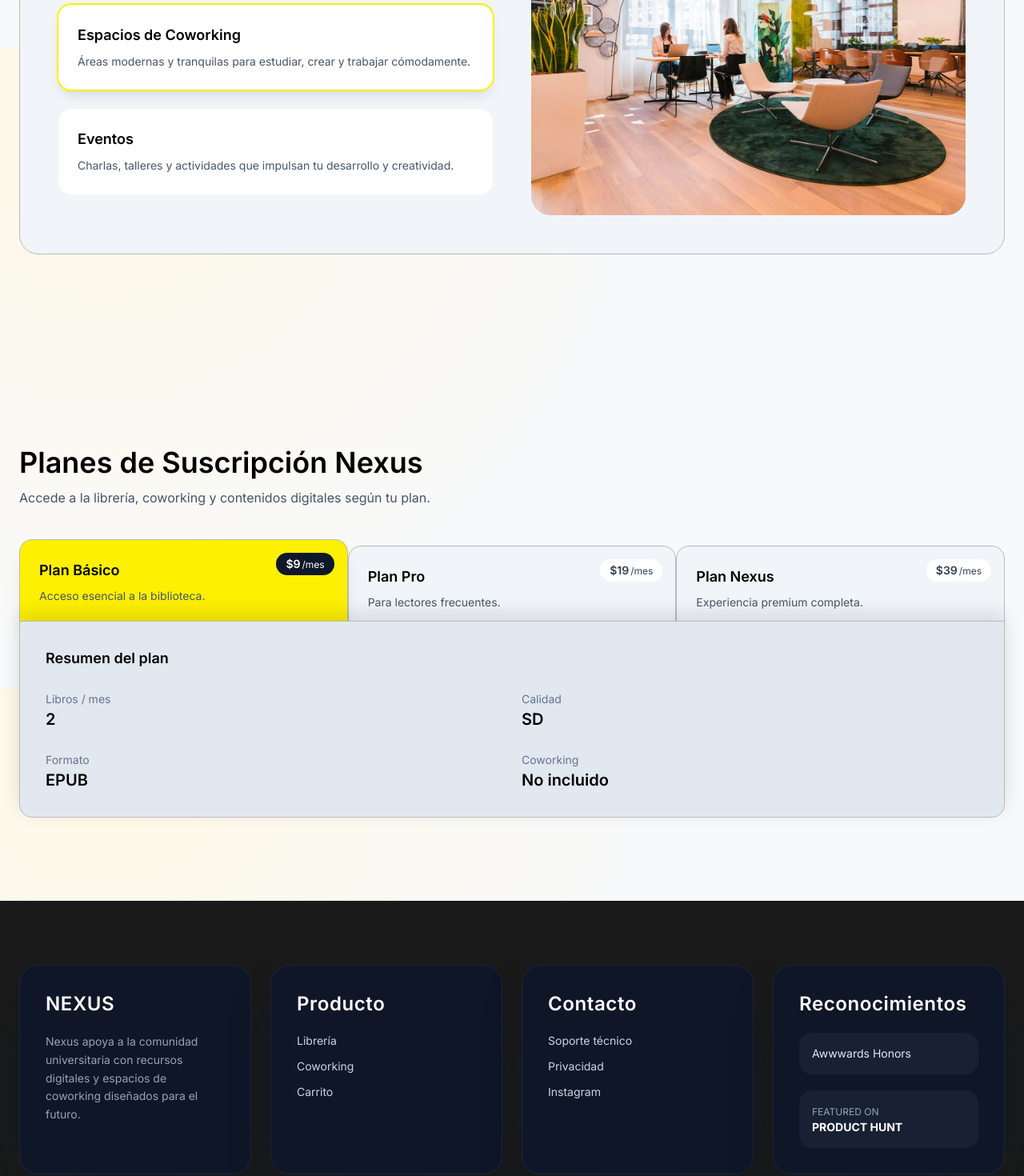
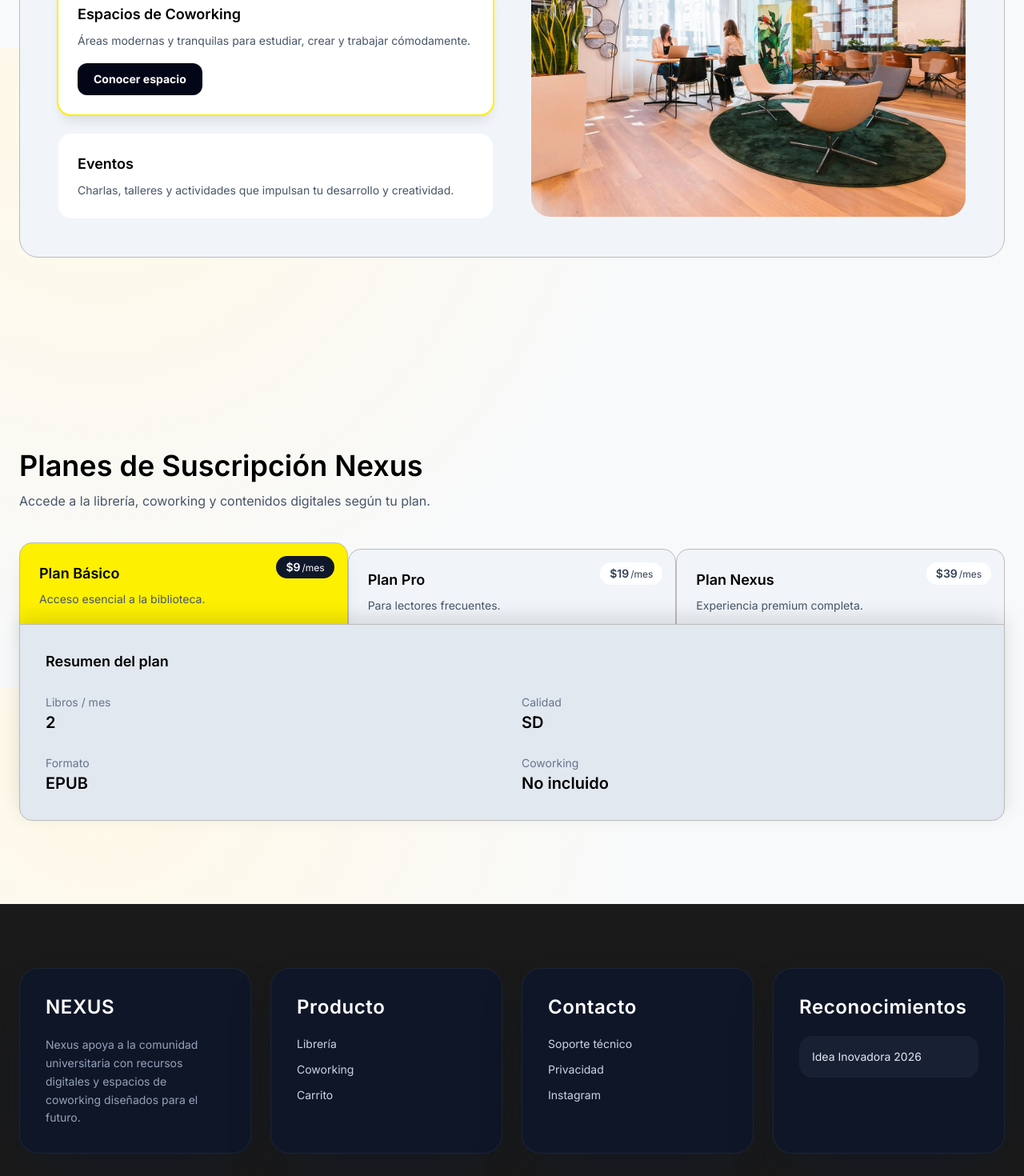
Before and after one commit to ingmanuelstiven-hash/nexus-remoto, a Next.js app: page / in a window 1280 px wide. Shown: the part 1540-3010 px from the top of the page at 80% size. Built offline with nearby package versions, Linux system fonts and the light colour scheme; no server answers; the database is empty.

Commit message:
autenticacion de usuario y mejoras en la interfaz de usuario

```diff
--- a/src/components/layout/Footer.jsx
+++ b/src/components/layout/Footer.jsx
@@ -68,14 +68,10 @@ export default function Footer() {
           </h2>
 
           <div className="rounded-2xl bg-slate-800/60 p-4 text-sm text-slate-200">
-            Awwwards Honors
+       Idea Inovadora 2026
           </div>
 
-          <div className="rounded-2xl bg-slate-800/60 p-4 text-sm text-slate-200">
-            <span className="text-slate-400 text-xs">FEATURED ON</span>
-            <br />
-            <strong className="text-white">PRODUCT HUNT</strong>
-          </div>
+
         </section>
       </div>
     </footer>
--- a/src/components/section/home/Services.jsx
+++ b/src/components/section/home/Services.jsx
@@ -2,10 +2,15 @@
 
 import { useEffect, useState } from "react";
 import { useScrollAnimation } from "../../../hooks/useScrollAnimation";
+import { useAuth } from "@/context/AuthContext";
+import { useRouter } from "next/navigation";
 
 function Services() {
   const header = useScrollAnimation();
   const list = useScrollAnimation();
+
+  const { isAuthenticated, login } = useAuth();
+  const router = useRouter();
 
   const [activeIndex, setActiveIndex] = useState(0);
   const [visibleIndex, setVisibleIndex] = useState(-1);
@@ -21,6 +26,10 @@ function Services() {
       title: "Espacios de Coworking",
       desc: "Áreas modernas y tranquilas para estudiar, crear y trabajar cómodamente.",
       image: "/img/home-services/2.jpg",
+      action: {
+        label: "Conocer espacio",
+        path: "/coworking"
+      }
     },
     {
       title: "Eventos",
@@ -80,7 +89,7 @@ function Services() {
                 const isActive = i === activeIndex;
 
                 return (
-                  <button
+                  <div
                     key={service.title}
                     onClick={() => setActiveIndex(i)}
                     className={`
@@ -100,7 +109,28 @@ function Services() {
                     <p className="text-slate-600 text-sm leading-relaxed">
                       {service.desc}
                     </p>
-                  </button>
+                    {service.action && isActive && (
+                      <button
+                        onClick={(e) => {
+                          e.stopPropagation();
+                          if (!isAuthenticated) {
+                            login();
+                          } else {
+                            router.push(service.action.path);
+                          }
+                        }}
+                        className="
+                          mt-4 inline-flex items-center justify-center
+                          rounded-xl bg-slate-950 px-5 py-2.5
+                          text-sm font-bold text-white
+                          transition-all duration-300
+                          hover:-translate-y-0.5 hover:bg-yellow-300 hover:text-slate-950 hover:shadow-md
+                        "
+                      >
+                        {service.action.label}
+                      </button>
+                    )}
+                  </div>
                 );
               })}
             </div>
--- a/src/components/section/library/BookDetailClient.jsx
+++ b/src/components/section/library/BookDetailClient.jsx
@@ -2,10 +2,12 @@
 
 import { useState } from "react";
 import { useCart } from "@/context/CartContext";
+import { useAuth } from "@/context/AuthContext";
 import BookImage from "@/components/ui/library/BookImage";
 
 function BookDetailClient({ book }) {
   const { addToCart } = useCart();
+  const { isAuthenticated, login } = useAuth();
   const [cantidad, setCantidad] = useState(1);
 
   if (!book) {
@@ -17,6 +19,11 @@ function BookDetailClient({ book }) {
   }
 
   const handleAddToCart = () => {
+    if (!isAuthenticated) {
+      login();
+      return;
+    }
+
     addToCart(
       {
         ...book,
--- a/src/components/ui/library/BookCard.jsx
+++ b/src/components/ui/library/BookCard.jsx
@@ -2,14 +2,21 @@
 
 import { useRouter } from "next/navigation";
 import { useCart } from "@/context/CartContext";
+import { useAuth } from "@/context/AuthContext";
 import BookImage from "./BookImage";
 
 function BookCard({ libro }) {
   const router = useRouter();
   const { addToCart } = useCart();
+  const { isAuthenticated, login } = useAuth();
 
   const handleAddToCart = (e) => {
     e.stopPropagation();
+
+    if (!isAuthenticated) {
+      login();
+      return;
+    }
 
     const itemParaCarrito = {
       ...libro,
```
